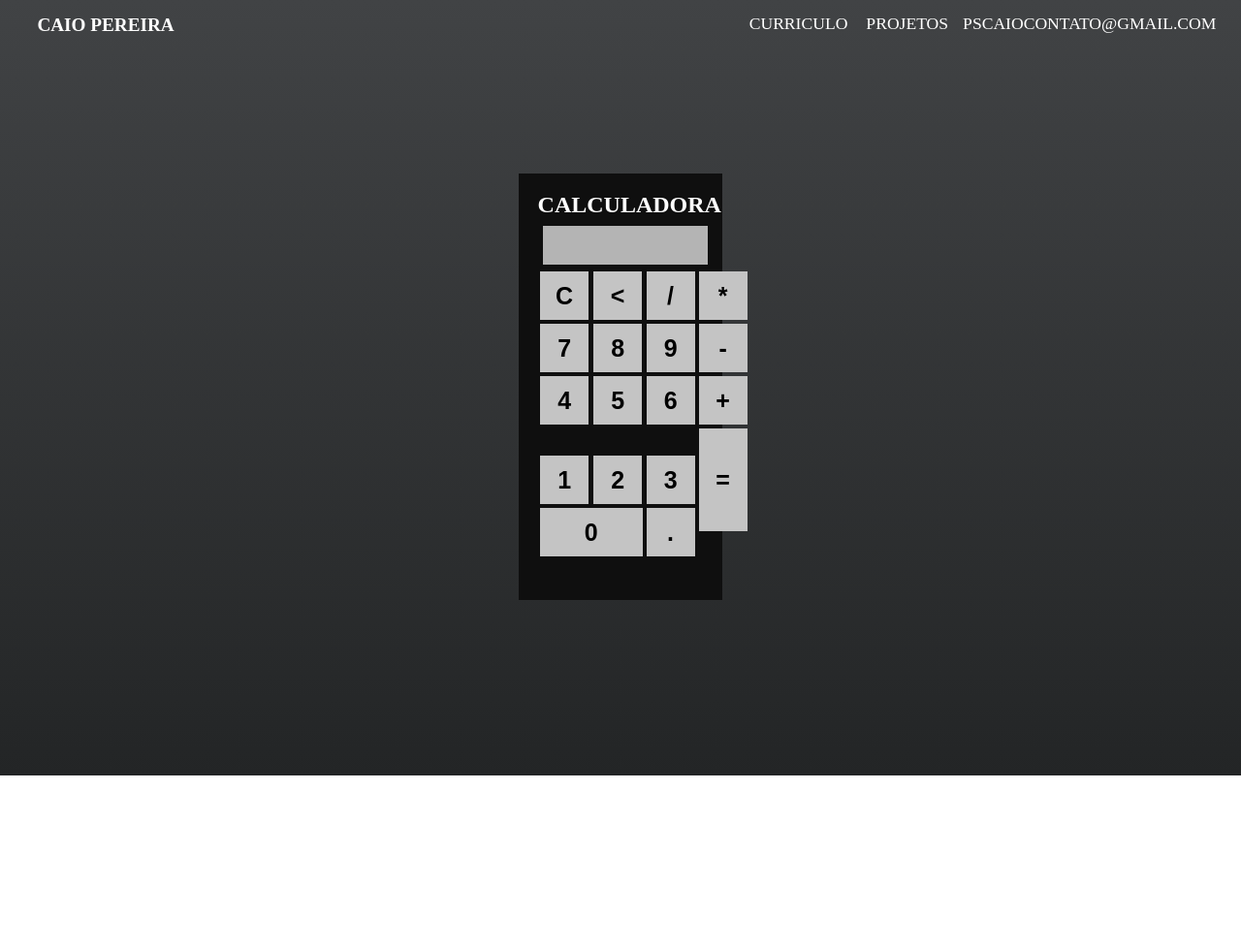
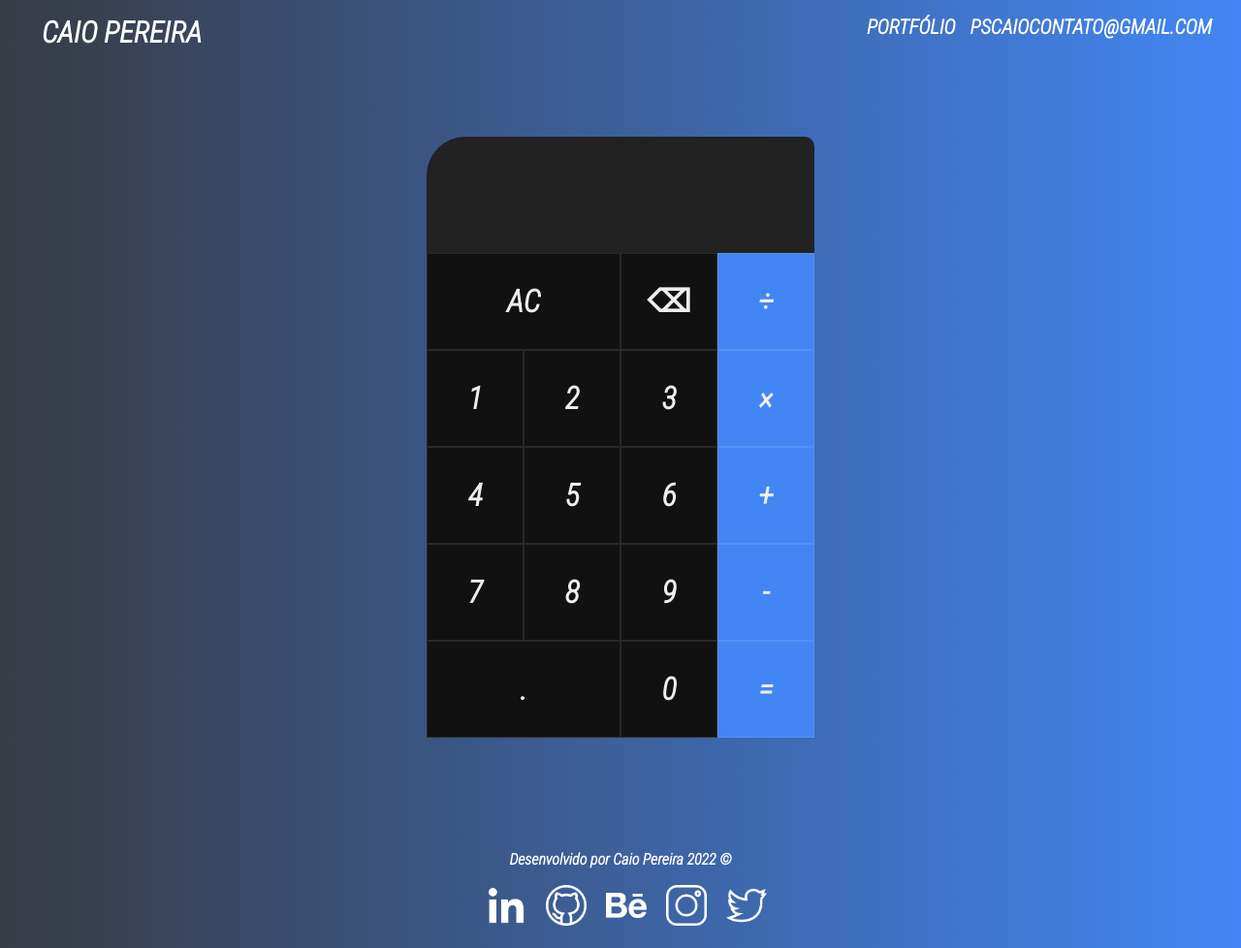
Before and after one commit to pscaio/calculadora, a plain HTML site: page index.html in a window 1280 px wide. Shown: the whole page at 97% size. Before the commit the page ends 800 px from the top, so only its background shows below. Drawn offline with Linux system fonts and the light colour scheme.

Commit message:
modificações na estruta logica e finalização do projeto

```diff
--- a/index.html
+++ b/index.html
@@ -1,66 +1,87 @@
 <!DOCTYPE html>
 <html lang="pt-br">
+
 <head>
     <meta charset="UTF-8">
     <meta http-equiv="X-UA-Compatible" content="IE=edge">
     <meta name="viewport" content="width=device-width, initial-scale=1.0">
+
     <title>Calculadora pscaio</title>
+
+    <link rel="preconnect" href="https://fonts.googleapis.com">
+    <link rel="preconnect" href="https://fonts.gstatic.com" crossorigin>
+    <link href="https://fonts.googleapis.com/css2?family=Roboto+Condensed:ital,wght@1,300&display=swap" rel="stylesheet">
 
     <link href="/src/css/reset.css" rel="stylesheet">
     <link href="/src/css/base.css" rel="stylesheet">
     <link href="/src/css/calculadora.css" rel="stylesheet">
     <link href="/src/css/cabecalho.css" rel="stylesheet">
+    <link href="/src/css/rodape.css" rel="stylesheet">
 
 </head>
+
 <body>
     <header class="cabecalho">
         <h1 class="cabecalho__logo">Caio Pereira</h1>
         <nav class="cabecalho__navegacao">
-                <ul>
-                    <li class="cabecalho__link"><a href="#" target="_blank">Curriculo</a></li>
-                    <li class="cabecalho__link"><a href="#">Projetos</a></li>
-                </ul>
+            <p class="cabecalho__link"><a href="https://pscaio.github.io/site-portifolio/" target="_blank">Portfólio</a></p>
             <p class="cabecalho__link-email"><a href="mailto: pscaiocontato@gmail.com">pscaiocontato@gmail.com</a></p>
         </nav>
     </header>
 
-        <section class="destaque">
+    <section class="calculadora">
+        <div class="saida">
+            <div class="operador-anterior" data-previous-op></div>
+            <div class="operador-atual" data-current-op></div>
+        </div>
 
-            <div class="calculadora caixa">
-                <h1 class="calculadora__titulo">Calculadora</h1>
-                <p class="resultado" id="resultado"></p>
-                <table class="nao">
-                    <tr>
-                        <td><button class="botao" onclick="limpar()">C</button></td>
-                        <td><button class="botao" onclick="apagar()"><</button></td>
-                        <td><button class="botao" onclick="inserir('/')">/</button></td>
-                        <td><button class="botao" onclick="inserir('*')">*</button></td>
-                    </tr>
-                    <tr>
-                        <td><button class="botao" onclick="inserir('7')">7</button></td>
-                        <td><button class="botao" onclick="inserir('8')">8</button></td>
-                        <td><button class="botao" onclick="inserir('9')">9</button></td>
-                        <td><button class="botao" onclick="inserir('-')">-</button></td>
-                    </tr>
-                    <tr>
-                        <td><button class="botao" onclick="inserir('4')">4</button></td>
-                        <td><button class="botao" onclick="inserir('5')">5</button></td>
-                        <td><button class="botao" onclick="inserir('6')">6</button></td>
-                        <td><button class="botao" onclick="inserir('+')">+</button></td>
-                    </tr>
-                    <tr>
-                        <td><button class="botao" onclick="inserir('1')">1</button></td>
-                        <td><button class="botao" onclick="inserir('2')">2</button></td>
-                        <td><button class="botao" onclick="inserir('3')">3</button></td>
-                        <td rowspan="2"><button class="botao-igual botao">=</button></td>
-                    </tr>
-                    <tr>
-                        <td colspan="2"><button class="btn-0 botao" onclick="inserir('0')">0</button></td>
-                        <td><button class="botao" onclick="inserir('.')">.</button></td>
-                    </tr>
-                </table>
+        <button class="botao dois-blocos" data-all-clear>AC</button>
+        <button class="botao" data-delete>⌫</button>
+        <button class="operador botao" data-operator>÷</button>
+        <button class="botao" data-number>1</button>
+        <button class="botao" data-number>2</button>
+        <button class="botao" data-number>3</button>
+        <button class="operador botao" data-operator>×</button>
+        <button class="botao" data-number>4</button>
+        <button class="botao" data-number>5</button>
+        <button class="botao" data-number>6</button>
+        <button class="operador botao" data-operator>+</button>
+        <button class="botao" data-number>7</button>
+        <button class="botao" data-number>8</button>
+        <button class="botao" data-number>9</button>
+        <button class="operador botao" data-operator>-</button>
+        <button class="botao dois-blocos" data-number>.</button>
+        <button class="botao" data-number>0</button>
+        <button class="operador botao" data-equals>=</button>
+    </section>
+
+    <footer class="rodape">
+        <p class="rodape__paragrafo">Desenvolvido por Caio Pereira 2022 &copy; </p>
+        <section class="rodape__social">
+            <div>
+                <a href="https://www.linkedin.com/in/pscaio/" target="_blank" rel="noopener noreferrer"
+                    class="rodape__midia"><img class="icon-social" src="src/img/linkedin.png" alt="Linkedin"></a>
+            </div>
+            <div>
+                <a href="https://github.com/pscaio" target="_blank" rel="noopener noreferrer" class="rodape__midia"><img
+                        class="icon-social" src="src/img/github.png" alt="Github"></a></div>
+            <div>
+                <a href="https://www.behance.net/pscaio" target="_blank" rel="noopener noreferrer"
+                    class="rodape__midia"><img class="icon-social" src="src/img/behance.png" alt="Behance"></a>
+            </div>
+            <div>
+                <a href="https://www.instagram.com/p.scaio/" target="_blank" rel="noopener noreferrer"
+                    class="rodape__midia"><img class="icon-social" src="src/img/instagram.png"
+                        alt="Instagram"></a>
+            </div>
+            <div>
+                <a href="https://twitter.com/pscaio_" target="_blank" rel="noopener noreferrer"
+                    class="rodape__midia"><img class="icon-social" src="src/img/twitter.png" alt="Twitter"></a>
             </div>
         </section>
+
+    </footer>
     <script src="src/js/script.js"></script>
 </body>
+
 </html>
--- a/src/css/base.css
+++ b/src/css/base.css
@@ -1,5 +1,5 @@
 body {
-    background: linear-gradient(0deg , #232526, #414345);
+    background: linear-gradient(to right, #373B44, #4286f4);
     height: 100vh;
     color: #fff;
 }
--- a/src/css/cabecalho.css
+++ b/src/css/cabecalho.css
@@ -3,24 +3,21 @@
     align-items: center;
     justify-content: space-between;
     padding-top: 1rem;
-    padding-bottom: 1rem ;
+    margin: 0 .3rem;
     color: #fff;
 }
 
 .cabecalho__logo {
-    font-weight: bold;
     text-transform: uppercase;
-    font-family: var(--fonte-titulo);
+    font-size: 1.2rem;
 }
 
 .cabecalho__link {
     display: none;
-    color: var(--preto-titulo);
 }
 
 .cabecalho__link-email {
     display: inline-block;
-    font-family: var(--fonte-texto);
     font-size: .8rem;
 }
 
@@ -51,20 +48,27 @@
         font-size: 1.1rem;
         display: inline-block;
         padding-right: 15px;
-        font-family: var(--fonte-texto);
+
     }
 
     .cabecalho__link:hover, .cabecalho__link-email:hover {
         transition-duration: 0.3s;
         transform: scale(0.9);
-        color: var(--cor-botao);
     }
 
     .cabecalho__link-email {
         display: inline-block;
         font-size: 1.1rem;
-        font-family: var(--fonte-texto);
-
     }
 
 }
+
+@media screen and (min-width: 768px) {
+    .cabecalho__logo {
+        font-size: 1.9rem;
+    }
+    .cabecalho__link , .cabecalho__link-email {
+        font-size: 1.3rem;
+    }
+
+}
--- a/src/css/calculadora.css
+++ b/src/css/calculadora.css
@@ -1,66 +1,60 @@
-.caixa {
-    display: flex-end;
-    flex-direction: column;
-    justify-self: center;
-    padding: 10px;
+.calculadora {
+    display: grid;
+    justify-content: center;
+    align-content: center;
+    min-height: 100vh;
+    grid-template-columns: repeat(4, 90px);
+    grid-template-rows: minmax(120px, auto) repeat(5, 90px);
 }
 
-.destaque {
-    display: grid;
-    padding-top: 10%;
-    grid-template-rows: 100%;
-    grid-template-columns: 33.33% 33.33% 33.33%;
+
+.botao {
+    cursor: pointer;
+    font-size: 2rem;
+    border: 0.5px solid rgb(255,255,255, 0.1);
+    outline: none;
+    background-color: #111;
+    color: #eee;
 }
 
-.calculadora {
-    grid-area: 1 / 2 ;
-    background-color: #0f0f0f;
-    text-align: center;
-    padding: 20px;
-    height: 400px;
-    width: 40%;
+.button:hover {
+    background-color: #eee;
+    color: #111;
 }
 
-.calculadora__titulo {
-    text-transform: uppercase;
-    font-weight: bold;
-    font-size: 24px;
-    padding-bottom: 5px;
+.operador {
+    background: #4286f4;
 }
 
-.resultado {
-    width: 100%;
-    height: 40px;
-    margin: 5px;
-    font-size: 25px;
-    background: rgb(180, 180, 180);
-    color: #000;
-    text-align: right;
-    justify-content: center;
+.dois-blocos {
+    grid-column: span 2;
 }
 
-.botao {
-    background-color: #c4c4c4;
-    width: 50px;
-    height: 50px;
-    border: none;
-    margin: 2px 2px;
-    font-weight: bold;
-    font-size: 25px;
-    text-align: center;
-    cursor: pointer;
+.saida {
+    grid-column: 1 / -1;
+    background-color: #222;
+    display: flex;
+    flex-direction: column;
+    align-items: flex-end;
+    justify-content: space-around;
+    padding: 10px;
+    word-wrap: break-word;
+    word-break: break-all;
+    border-top-left-radius: 40px;
+    border-top-right-radius: 10px;
 }
 
-.botao:hover {
-    background-color: #0f0f0f;
-    color: #fff;
-    transition-duration: 0.4s;
+.operador-anterior {
+    font-size: 1.5rem;
 }
 
-.botao-igual {
-    height: 106px;
+.operador-atual {
+    font-size: 2.5rem;
 }
 
-.btn-0 {
-    width: 106px;
+@media screen and (min-width: 768px) {
+    .calculadora {
+        grid-template-columns: repeat(4, 100px);
+        grid-template-rows: minmax(120px, auto) repeat(5, 100px);
+    }
 }
--- a/src/css/reset.css
+++ b/src/css/reset.css
@@ -1,48 +1,8 @@
-/* http://meyerweb.com/eric/tools/css/reset/
-   v2.0 | 20110126
-   License: none (public domain)
-*/
-
-html, body, div, span, applet, object, iframe,
-h1, h2, h3, h4, h5, h6, p, blockquote, pre,
-a, abbr, acronym, address, big, cite, code,
-del, dfn, em, img, ins, kbd, q, s, samp,
-small, strike, strong, sub, sup, tt, var,
-b, u, i, center,
-dl, dt, dd, ol, ul, li,
-fieldset, form, label, legend,
-table, caption, tbody, tfoot, thead, tr, th, td,
-article, aside, canvas, details, embed,
-figure, figcaption, footer, header, hgroup,
-menu, nav, output, ruby, section, summary,
-time, mark, audio, video {
+* {
+	box-sizing: border-box;
+	font-family: 'Roboto Condensed', sans-serif;
+	font-weight: bold;
 	margin: 0;
 	padding: 0;
-	border: 0;
-	font-size: 100%;
-	font: inherit;
-	vertical-align: baseline;
-}
-/* HTML5 display-role reset for older browsers */
-article, aside, details, figcaption, figure,
-footer, header, hgroup, menu, nav, section {
-	display: block;
-}
-body {
-	line-height: 1;
-}
-ol, ul {
 	list-style: none;
 }
-blockquote, q {
-	quotes: none;
-}
-blockquote:before, blockquote:after,
-q:before, q:after {
-	content: '';
-	content: none;
-}
-table {
-	border-collapse: collapse;
-	border-spacing: 0;
-}
--- /dev/null
+++ b/src/css/rodape.css
@@ -0,0 +1,46 @@
+.rodape {
+    display: flex;
+    flex-direction: column ;
+    align-items: center;
+    padding-top: .9rem;
+    padding-bottom: 2rem;
+    background: rgb(#fff, #fff, #fff);
+}
+
+.rodape__paragrafo {
+    padding-bottom: .9rem;
+    padding-top: .7rem;
+}
+
+.rodape__social {
+    display: flex;
+    flex-wrap: wrap;
+}
+
+.rodape__midia {
+    display: block;
+    width: 30px;
+    height: 30px;
+    margin: .2rem 1rem;
+}
+
+.icon-social {
+    width: 42px;
+    height: 42px;
+}
+
+.rodape__midia:hover{
+    transition-duration: 0.3s;
+    transform: scale(1.1);
+}
+
+@media screen and (min-width: 768px) {
+
+    .rodape__social {
+        justify-content: center;
+        flex-direction: row;
+        flex-wrap: nowrap;
+    }
+
+
+}
--- a/src/js/script.js
+++ b/src/js/script.js
@@ -1,30 +1,139 @@
-function inserir(numero) {
-    let num = document.getElementById('resultado').innerHTML;
-    document.getElementById('resultado').innerHTML = num + numero
+const numberButtons = document.querySelectorAll('[data-number]')
+const operationButtons = document.querySelectorAll('[data-operator]')
+const equalButton = document.querySelector('[data-equals]')
+const deleteButton = document.querySelector('[data-delete]')
+const allClearButton = document.querySelector('[data-all-clear]')
+const currentOperandTextElement = document.querySelector('[data-current-op]')
+const previousOperandTextElement = document.querySelector('[data-previous-op]')
+
+class Calculator {
+    constructor(previousOperandTextElement, currentOperandTextElement) {
+        this.previousOperandTextElement = previousOperandTextElement;
+        this.currentOperandTextElement = currentOperandTextElement;
+        this.clear();
+    }
+
+    formatDisplayNumber (number) {
+        const stringNumber = number.toString();
+
+        const integerDigits = parseFloat(stringNumber.split('.')[0]);
+        const decimalDigits = stringNumber.split('.')[1];
+
+        let integerDisplay;
+
+        if (isNaN(integerDigits)) {
+            integerDisplay = '';
+        } else {
+            integerDisplay = integerDigits.toLocaleString('en', {maximumFractionDigits: 0
+            });
+        }
+
+        if(decimalDigits != null) {
+            return `${integerDisplay}.${decimalDigits}`
+        } else {
+            return integerDisplay;
+        }
+    }
+
+    delete() {
+        this.currentOperand = this.currentOperand.toString().slice(0, -1);
+    }
+
+    calculate() {
+        let result;
+
+        const _previousOperand = parseFloat(this.previousOperand)
+        const _currentOperand = parseFloat(this.currentOperand)
+
+        if(isNaN(_previousOperand) || isNaN(_currentOperand)) return;
+
+        switch (this.operation) {
+            case '+':
+                result = _previousOperand + _currentOperand
+                break;
+            case '-':
+                result = _previousOperand - _currentOperand
+                break;
+            case '÷':
+                result = _previousOperand / _currentOperand
+                break;
+            case '×':
+                result = _previousOperand * _currentOperand
+                break;
+
+                default:
+                return;
+        }
+
+        this.currentOperand = result;
+        this.operation = undefined;
+        this.previousOperand = '';
+    }
+
+    chooseOperation(operation) {
+        if(this.currentOperand == '') return;
+        if(this.previousOperand !== '') {
+            this.calculate();
+        }
+
+
+
+        this.operation = operation;
+
+        this.previousOperand = this.currentOperand;
+        this.currentOperand= '';
+
+    }
+
+    appendNumber(number) {
+        if(this.currentOperand.includes('.') && number === '.') return;
+
+        this.currentOperand = `${this.currentOperand}${number.toString()}`
+    }
+
+    clear() {
+        this.currentOperand = '';
+        this.previousOperand = '';
+        this.operation = undefined;
+    }
+
+    updateDisplay() {
+        this.previousOperandTextElement.innerText = `${this.formatDisplayNumber(this.previousOperand)} ${this.operation || ''}`;
+        this.currentOperandTextElement.innerText = this.formatDisplayNumber(this.currentOperand);
+
+    }
 }
 
-function limpar() {
-    document.getElementById('resultado').innerHTML = ''
+const calculator = new Calculator(
+    previousOperandTextElement,
+    currentOperandTextElement
+);
+
+for (const numberButton of numberButtons) {
+    numberButton.addEventListener('click', () => {
+        calculator.appendNumber(numberButton.innerText)
+        calculator.updateDisplay();
+    })
 }
 
-function apagar() {
-    let resultado = document.getElementById('resultado').innerHTML;
-    document.getElementById('resultado').innerHTML = resultado.substring(0, resultado.length -1 );
+for (const operationButton of operationButtons) {
+    operationButton.addEventListener('click', () => {
+        calculator.chooseOperation(operationButton.innerText);
+        calculator.updateDisplay();
+    })
 }
 
-btnIgual = document.querySelector('.botao-igual')
+allClearButton.addEventListener("click", () => {
+    calculator.clear()
+    calculator.updateDisplay();
+})
 
-btnIgual.onclick = () => {
-    calcular();
-}
+equalButton.addEventListener('click', ()=> {
+    calculator.calculate();
+    calculator.updateDisplay();
+})
 
-function calcular() {
-    let resultado = document.getElementById('resultado').innerHTML;
-
-    if (resultado) {
-        document.getElementById('resultado').innerHTML = eval(resultado);
-    } else {
-        alert('Nada para calcular')
-        document.getElementById('resultado').innerHTML = ''
-    }
-}
+deleteButton.addEventListener('click', () => {
+    calculator.delete();
+    calculator.updateDisplay();
+})
```
Also changed, not shown: src/css/variaveis.css (deleted), src/img/behance.png (added), src/img/fundo.jpg (deleted), src/img/github.png (added), src/img/instagram.png (added), src/img/linkedin.png (added), src/img/twitter.png (added). Lines whose indentation alone changed are shown as unchanged.
